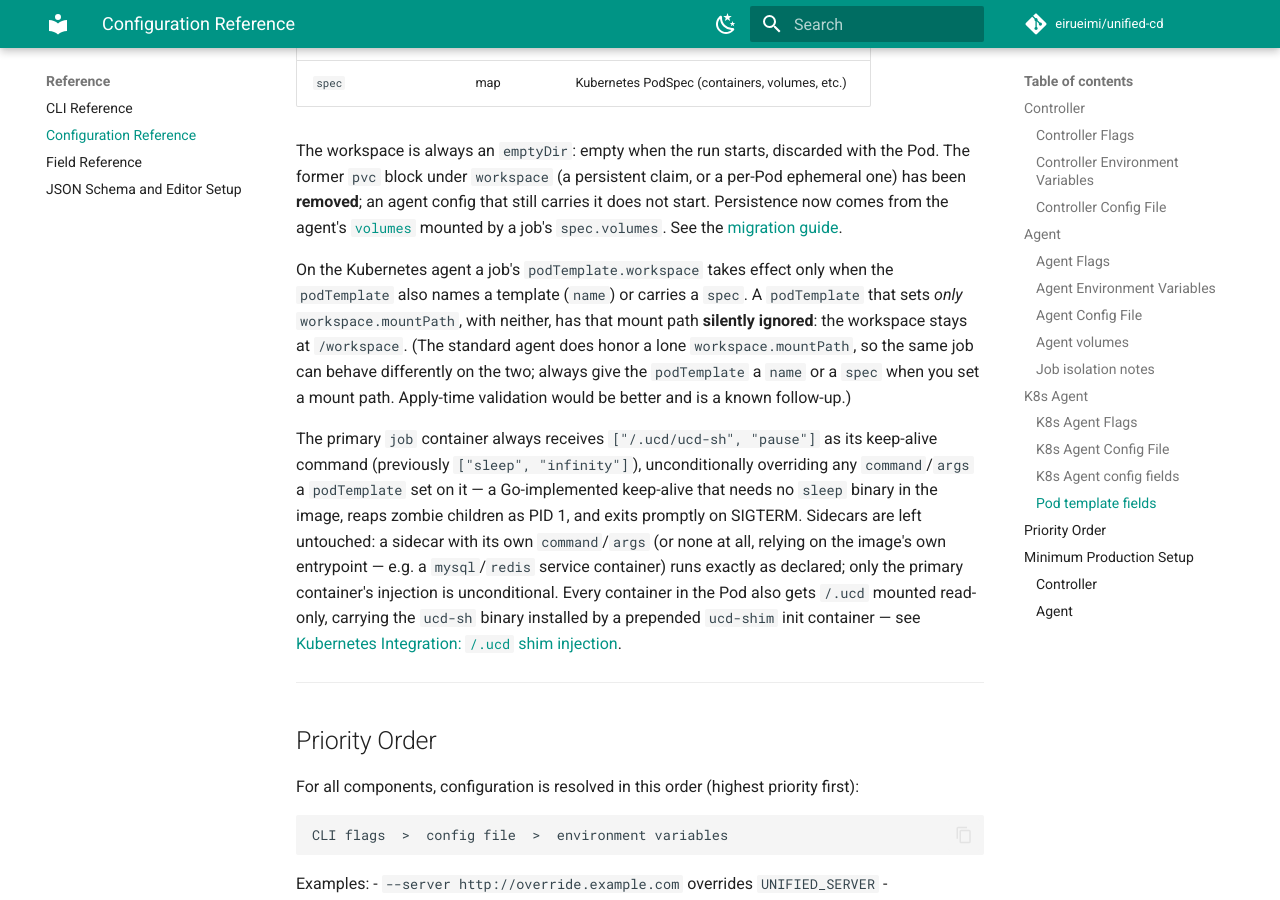
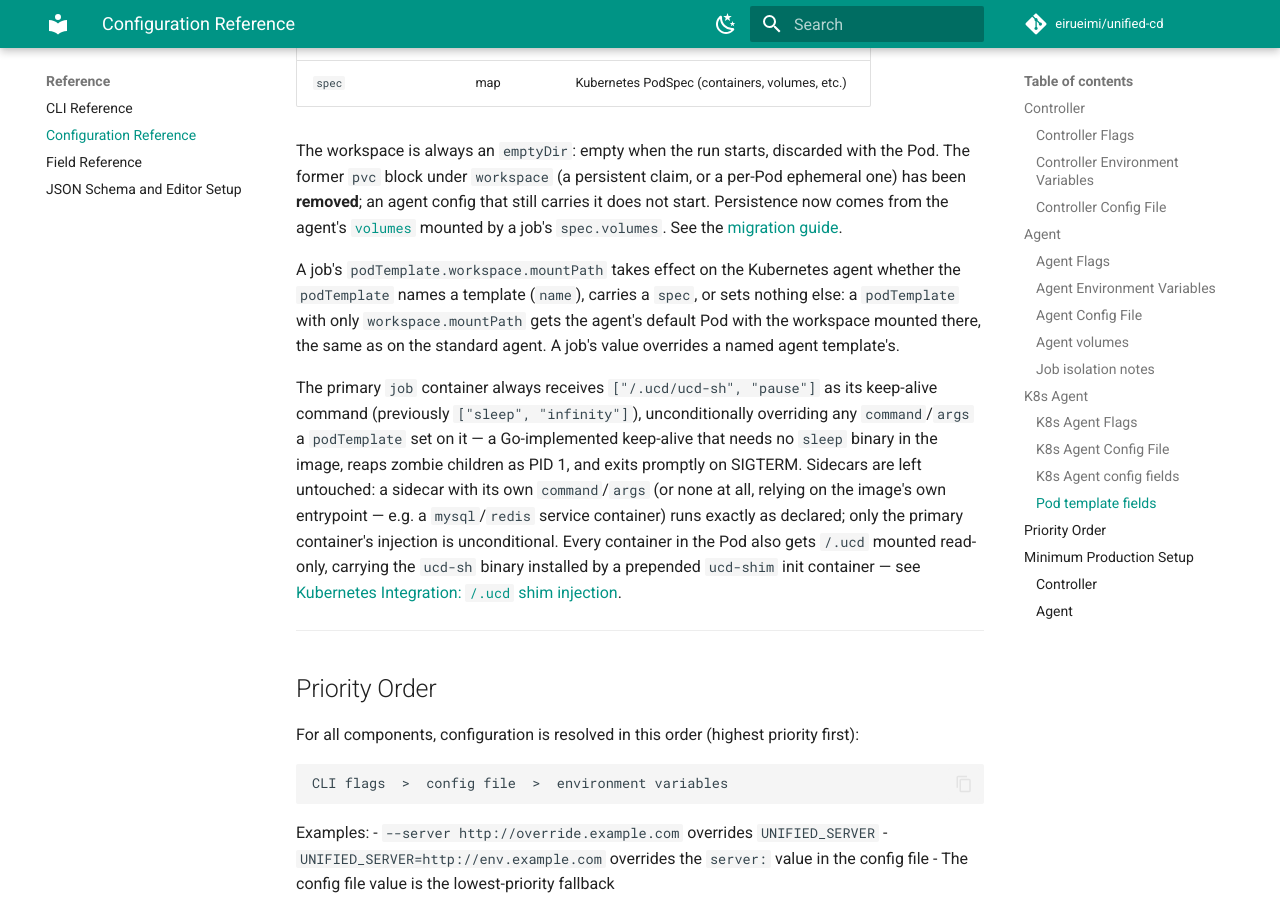
Before and after one commit to eirueimi/unified-cd, an MkDocs documentation site: the page built from docs/reference/configuration.md, in a window 1280 px wide and 900 px high, scrolled down 19057 px. Built offline with MkDocs 1.6.1 and Material for MkDocs 9.7.7, drawn with Linux system fonts in a browser that asks for light colours; comment, search, counter and statistics services are not loaded.

Commit message:
fix(k8sagent): honour a lone podTemplate.workspace.mountPath (#181)
resolveWorkspaceConfig dropped jobTmpl.Workspace for a template with neither
name nor spec, so the Kubernetes agent kept /workspace while the standard agent
mounted the requested path. Return the job's workspace config there too; BuildPod,
the mount path, volume paths and the workspace wipe all go through it.

Docs no longer describe this as a known limitation.


Claude-Session: https://claude.ai/code/session_01G3NWwwXnjYtSfzJjZYTrnV

Co-authored-by: Claude Opus 5.5 <noreply@anthropic.com>

```diff
--- a/docs/reference/configuration.md
+++ b/docs/reference/configuration.md
@@ -523,12 +523,10 @@ been **removed**; an agent config that still carries it does not start. Persiste
 the agent's [`volumes`](#k8s-agent-config-fields) mounted by a job's `spec.volumes`. See the
 [migration guide](../operator-manual/migrations/2026-10-20-named-volumes.md).
 
-On the Kubernetes agent a job's `podTemplate.workspace` takes effect only when the `podTemplate`
-also names a template (`name`) or carries a `spec`. A `podTemplate` that sets *only*
-`workspace.mountPath`, with neither, has that mount path **silently ignored**: the workspace stays at
-`/workspace`. (The standard agent does honor a lone `workspace.mountPath`, so the same job can behave
-differently on the two; always give the `podTemplate` a `name` or a `spec` when you set a mount
-path. Apply-time validation would be better and is a known follow-up.)
+A job's `podTemplate.workspace.mountPath` takes effect on the Kubernetes agent whether the
+`podTemplate` names a template (`name`), carries a `spec`, or sets nothing else: a `podTemplate` with
+only `workspace.mountPath` gets the agent's default Pod with the workspace mounted there, the same as on
+the standard agent. A job's value overrides a named agent template's.
 
 The primary `job` container always receives `["/.ucd/ucd-sh", "pause"]` as
 its keep-alive command (previously `["sleep", "infinity"]`), unconditionally
```
Also changed, not shown: docs/operator-manual/kubernetes-integration.md (+4 -6 lines), docs/user-guide/writing-jobs/isolation-and-containers.md (+3 -7 lines), 2 other files.
